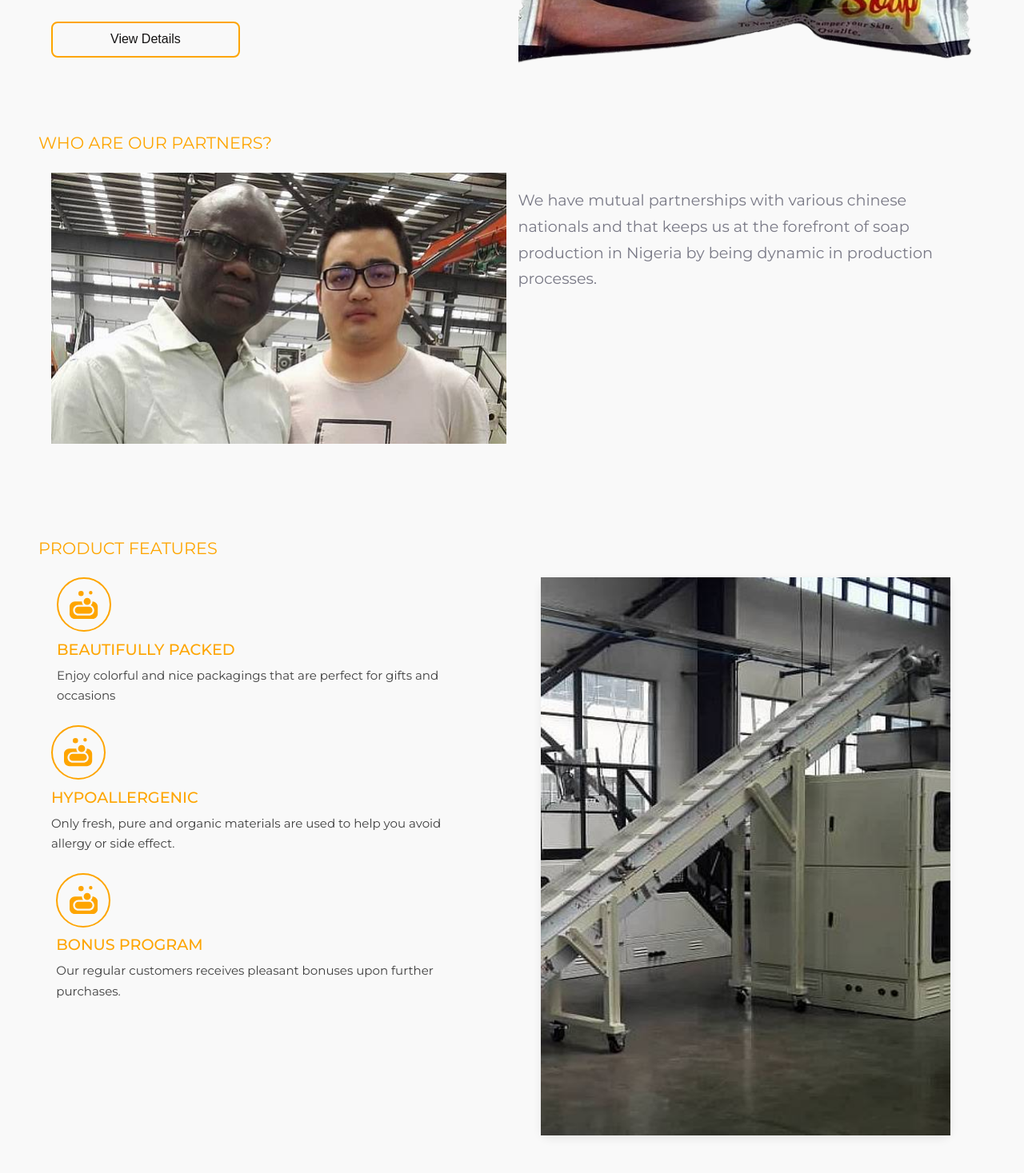
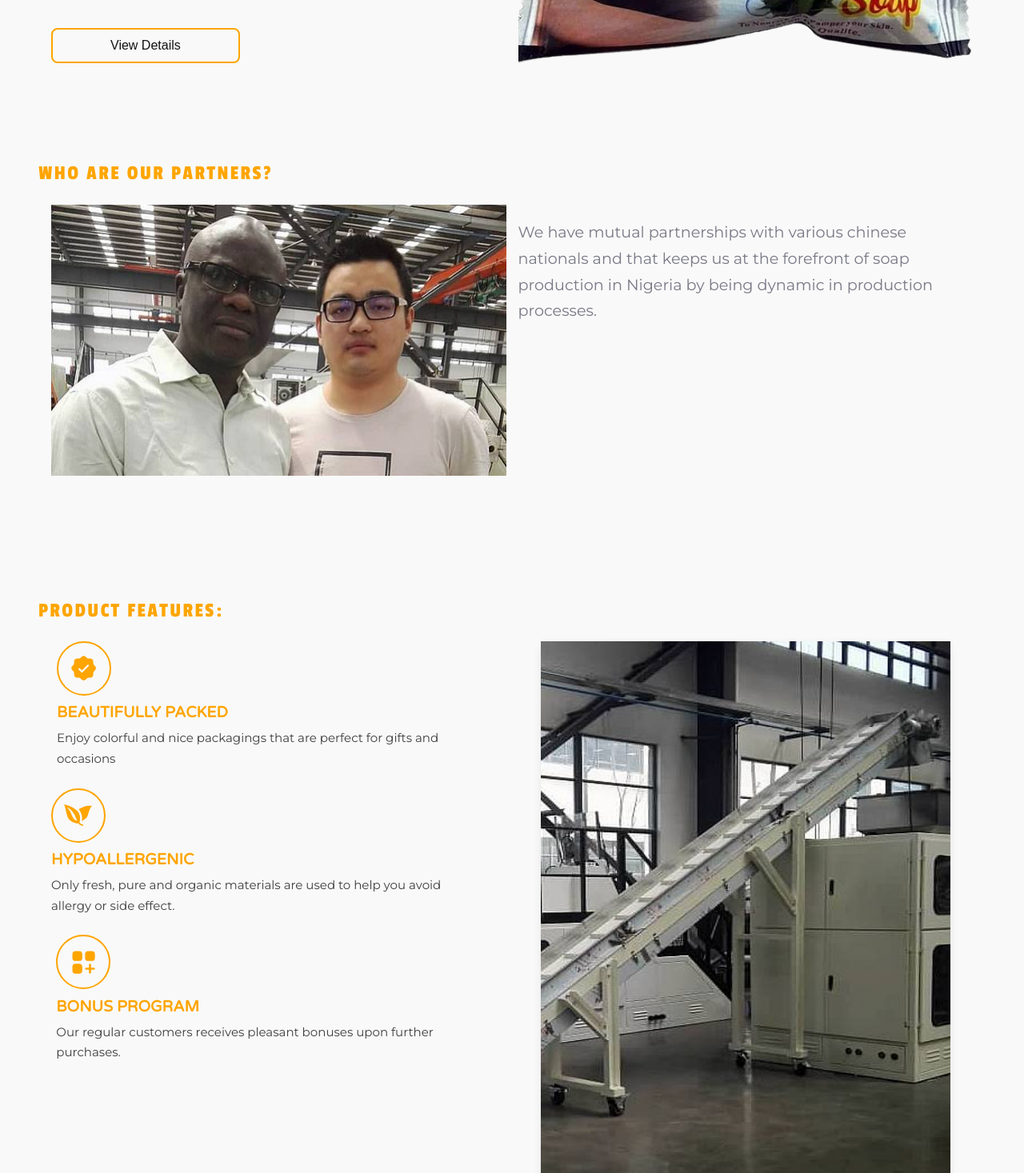
Before and after one commit to Crafty23Jay/OluVen, a React (Vite) app: page / in a window 1280 px wide. Shown: the part 1345-2812 px from the top of the page at 80% size. Built offline with nearby package versions, Linux system fonts and the light colour scheme.

Commit message:
home-done

```diff
--- a/index.html
+++ b/index.html
@@ -7,6 +7,10 @@
     <meta name="viewport" content="width=device-width, initial-scale=1" />
     <meta name="theme-color" content="#000000" />
     <link href="https://fonts.googleapis.com/css2?family=Montserrat:ital,wght@0,100..900;1,100..900&family=Roboto:ital,wght@0,100..900;1,100..900&display=swap" rel="stylesheet">
+
+    <link rel="preconnect" href="https://fonts.googleapis.com">
+    <link rel="preconnect" href="https://fonts.gstatic.com" crossorigin>
+    <link href="https://fonts.googleapis.com/css2?family=Passion+One:wght@400;700;900&family=Varela+Round&display=swap" rel="stylesheet">
     <meta
       name="description"
       content="OluVentures - Premium Soap Products"
--- a/src/Pages/Home.css
+++ b/src/Pages/Home.css
@@ -190,10 +190,12 @@
   /* border: 1px solid red; */
 }
 .left h3, .partners-sec h3{
-  font-size: 1.3rem;
+  font-size: 1.6rem;
   color: #FEA500;
   margin-bottom: 0.5rem;
-  font-weight: 400;
+  font-family: "Passion One", sans-serif;
+  font-weight: 300;
+  letter-spacing: 0.15rem;
 }
 .left p{
   font-size: 1.2rem;
@@ -254,14 +256,6 @@
 }
 
 
-
-#feat-sec{
-  display: flex;
-  flex-direction: column;
-  align-items: center;
-  justify-content: center;
-
-}
 .Left-cont{
   width: 100%;
   height: fit-content;
@@ -296,7 +290,8 @@
   padding: 0;
   font-size: 1.2rem;
   color: #fea500;
-  font-weight: 500;
+  font-family: "Varela Round";
+  font-weight: 600;
 }
 .cont-cont p {
   margin: 0;
@@ -323,7 +318,17 @@
 }
 
 
+#home-sec2{
+  margin: 5rem 0;
+}
 
+#feat-sec{
+  display: flex;
+  flex-direction: column;
+  align-items: center;
+  justify-content: center;
+
+}
 
 #typewriter {
   font-family: monospace;
@@ -420,8 +425,8 @@
     padding: 1rem;
   }
   .features-cont{
-    width: 70%;
-  aspect-ratio: 12/15;
+    width: 80%;
+    aspect-ratio: 10/15;
   }
 }
 
--- a/src/Pages/Home.jsx
+++ b/src/Pages/Home.jsx
@@ -14,6 +14,10 @@ import { TbTruckDelivery } from "react-icons/tb";
 import stab1 from "../assets/images/stab1.png";
 import featureslid1 from "../assets/images/featureslid1.jpg";
 import abright from "../assets/images/abright.png";
+
+import { SiCodefresh } from "react-icons/si";
+import { HiMiniSquaresPlus } from "react-icons/hi2";
+import { PiSealCheckFill } from "react-icons/pi";
 
 
 export default function Home() {
@@ -137,7 +141,7 @@ export default function Home() {
           </div>
         </main>
 
-        <section className="partners-sec">
+        <section className="partners-sec" id="home-sec2">
           <h3>WHO ARE OUR PARTNERS?</h3>
 
           <main className="sec1-cont">
@@ -156,13 +160,13 @@ export default function Home() {
         </section>
 
         <section className="partners-sec">
-          <h3>PRODUCT FEATURES</h3>
+          <h3>PRODUCT FEATURES:</h3>
           <main className="sec1-cont">
             <div className="left" id="feat-sec">
 
               <div className="left-cont">
                 <div className="icon-cont">
-                  <FaSoap className="feat-icon"/>
+                  <PiSealCheckFill className="feat-icon"/>
                 </div>
                 <div className="cont-cont">
                   <h4>BEAUTIFULLY PACKED</h4>
@@ -172,7 +176,7 @@ export default function Home() {
 
               <div className="left-cont">
                 <div className="icon-cont">
-                  <FaSoap className="feat-icon"/>
+                  <SiCodefresh className="feat-icon"/>
                 </div>
                 <div className="cont-cont">
                   <h4>HYPOALLERGENIC</h4>
@@ -181,7 +185,7 @@ export default function Home() {
               </div>
               <div className="left-cont">
                 <div className="icon-cont">
-                  <FaSoap className="feat-icon"/>
+                  <HiMiniSquaresPlus className="feat-icon"/>
                 </div>
                 <div className="cont-cont">
                   <h4>BONUS PROGRAM</h4>
```
